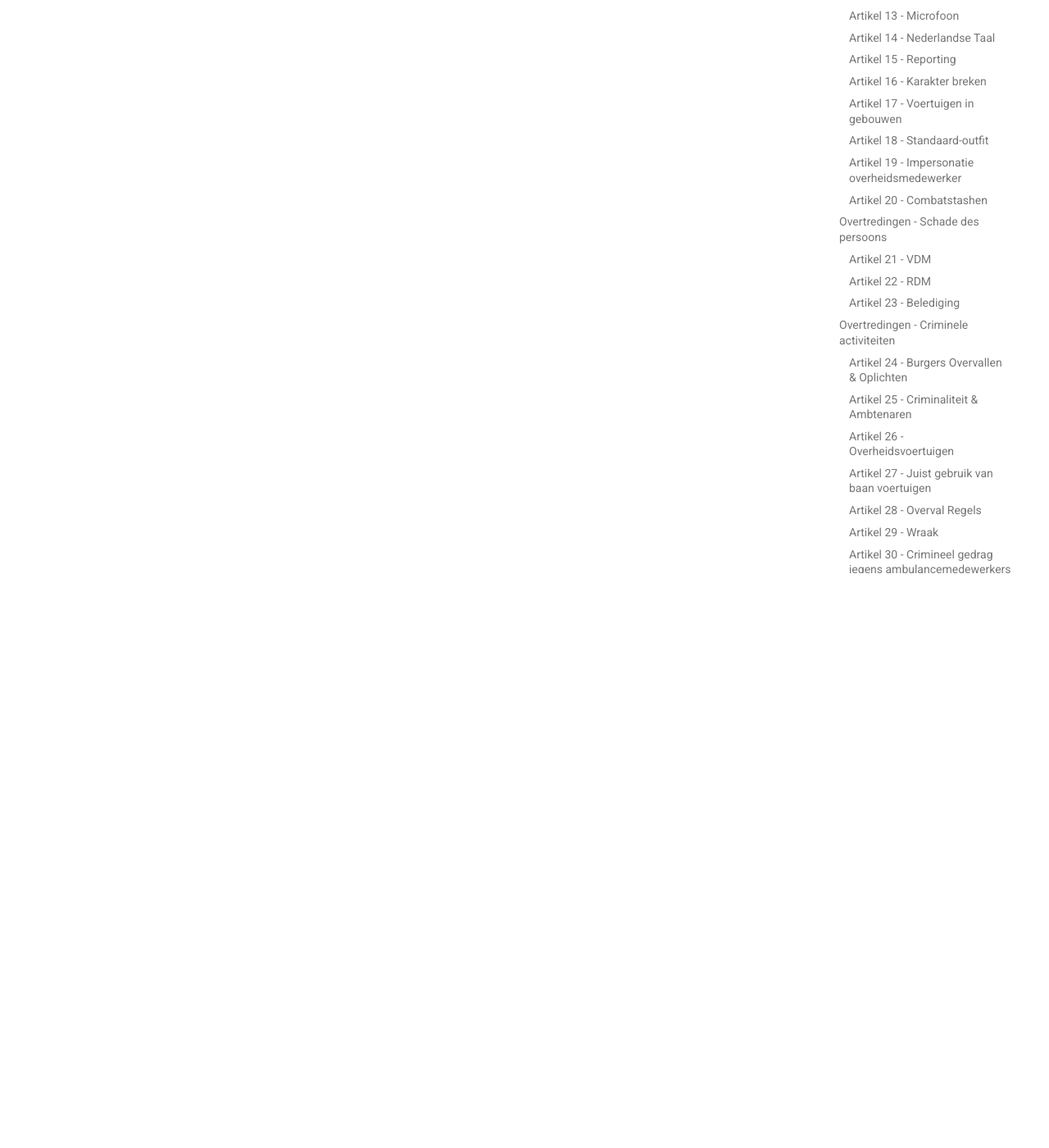
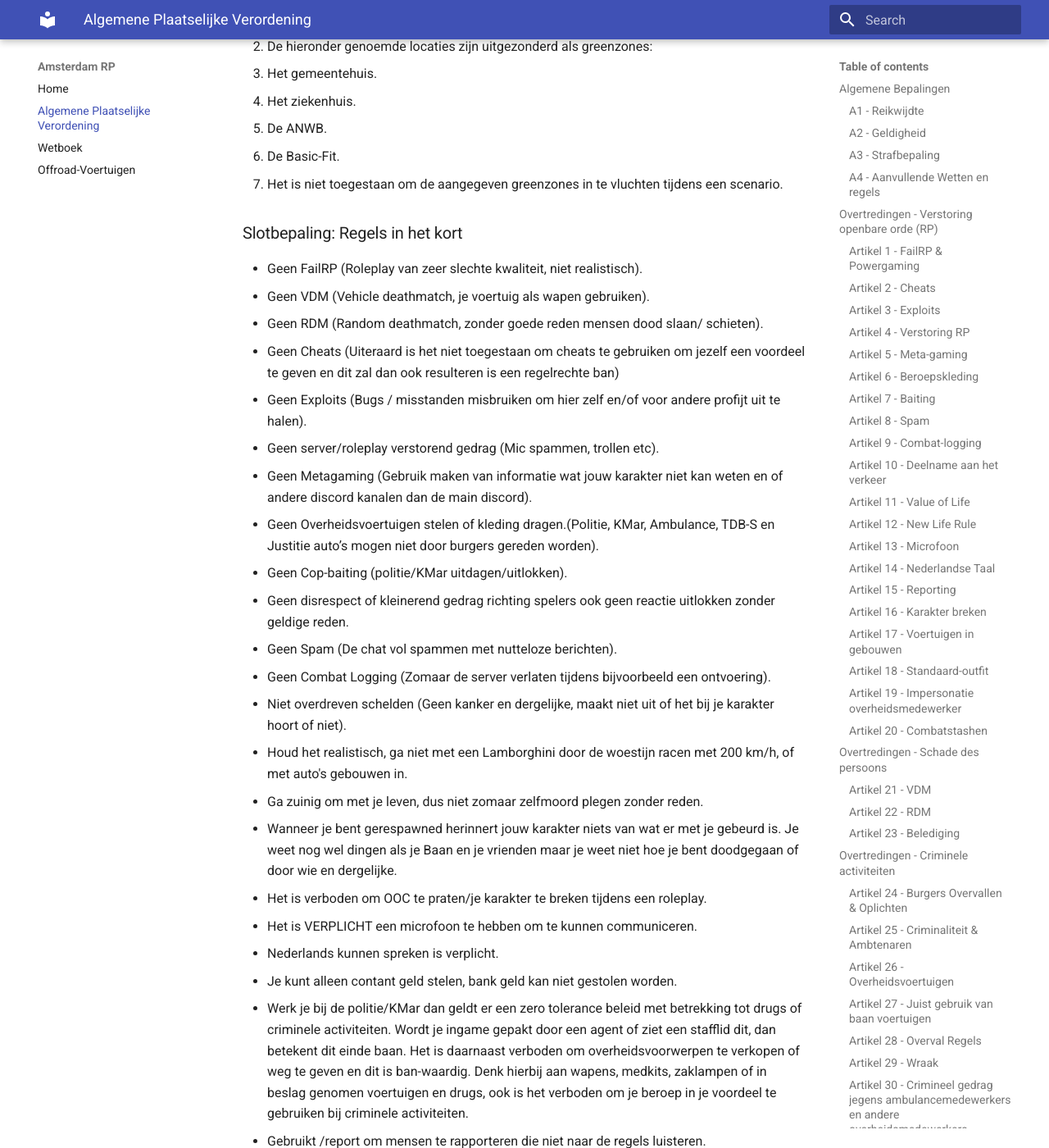
Before and after one commit to FiveMFusion/wetboek, an MkDocs documentation site: the page built from docs/apv.md, in a window 1280 px wide and 1400 px high, scrolled down 22221 px. Shown: the whole window at 82% size. Built offline with MkDocs 1.6.1 and Material for MkDocs 9.7.7, drawn with Linux system fonts in a browser that asks for light colours; some of the changed text lies outside the part shown.

Commit message:
changes apv

```diff
--- a/docs/apv.md
+++ b/docs/apv.md
@@ -35,9 +35,14 @@
 4. Bij een eerste overtreding kan er voor gekozen worden in plaats van een schriftelijke waarschuwing (Categorie 1) een mondelinge waarschuwing uit te delen. Hierbij wordt ook gecontroleerd of de persoon daadwerkelijk de regels heeft gelezen en deze begrijpt.
 5. Een mondelinge waarschuwing dient in een notitie bij deze persoon aangegeven te zijn, anders is deze niet geldig.
 6. Het omzeilen van een straf zal resulteren in een straf volgens categorie 7.
-7. Bans worden uitgedeeld op basis van de GTA licentie en ip-adres(Hashed) en geldt als zodanig voor alle gebruikers van deze kenmerken.
+7. Bans worden uitgedeeld op basis van de GTA licentie en ip-adres en geldt als zodanig voor alle gebruikers van deze kenmerken.
 8. Een warning/ban dient binnen 48 uur te worden aangevochten door de speler, anders zal er geen mogelijkheid meer zijn op herziening van deze beslissing.
 9. Bij meerdere overtredingen (tegelijkertijd) kan het zijn dat je whitelist wordt afgenomen.
+10. bij 2 warns in 1 maand een 12 uur ban
+11. bij 3 warns in 1 maand een 1 dag ban
+12. bij 4 warns in 1 maand 3 dagen ban
+13. bij 5 warns in 1 maand 1 week ban
+14. de maand wordt berekend vanaf de oudtse warn wordt er gekeken hoeveel warns je hebt
 
 ### A4 - Aanvullende Wetten en regels
 
@@ -64,13 +69,23 @@
 9. Als je gecrasht bent in een scenario  mag je niet meer verder rijden.
 10. Hij/zij die zich niet houdt aan lid 9 en 11 houdt wordt bestraft volgens de 2e categorie
 11. Het is niet toegestaan om tijdens achtervolging een voertuig uit je garage te halen, indien je uit het zicht bent is dit wel toegestaan.
-
+12. Enkele voorbeelden van lid 1 en lid 3 zijn:
+    Proberen "loopholes" te vinden in de regels en/of de regels te misbruiken voor je eigen voordeel;
+    In het water zwemmen voor een onrealistisch lange tijd;
+    In een portofoon praten terwijl je aan het zwemmen bent of onderwater bent;
+    Een agent ontvoeren om een signalering te verwijderen of om iets te bekijken in het politiesysteem (MEOS).
+    Stelen van een voertuig van een burger zonder enige geldige reden;
+    Emotes spammen of ongepaste emotes gebruiken tijdens een serieus roleplayscenario;
+    Je voertuig als gestolen melden bij de politie of koninklijke marechaussee, terwijl dit niet het geval is.
+    Het spelen op een zodanige resolutie dat er redelijkerwijs van uit kan worden gegaan dat hier voordeel uit wordt gehaald.
+    Het hebben van keybinds voor /me
+    Geen roleplay aangaan na of je niets aantrekken van een (ernstige) verwonding of (verkeers)ongeval;
 
 ### Artikel 2 - Cheats
 
 1. Hij/zij die gebruik maakt van software/hulpmiddelen (cheats) van derde partijen om profijt te krijgen in het spel zal bestraft worden volgens de 7e categorie.
 2. Enkele voorbeelden hiervan zijn, onder andere, een crossair en/of cheats.
-3. Het beheer kan na het zien van eventueel beeldmateriaal een stemmingsronde houden om te beslissen of iemand gebruikt heeft gemaakt van software/hulpmiddelen (cheats) van derde partijen, En mag op basis hiervan een straf namens de 7e categorie uitdelen.
+3. Het beheer kan na het zien van eventueel beeldmateriaal een stemmingsronde houden om te beslissen of iemand gebruikt heeft gemaakt van software/hulpmiddelen (cheats) van derde partijen, en mag op basis hiervan een straf namens de 7e categorie uitdelen.
 
 
 ### Artikel 3 - Exploits
@@ -456,15 +469,16 @@
 1. Het is niet toegestaan om een casino/juwelier of bank te overvallen zonder er enige roleplay aan te hangen, je mag dus niet enkel een overval plegen en vrije doorgang eisen, zorg dat je een reden hebt waarvoor je de overval pleegt.
 2. Bij overtreding van het feit beschreven in lid 1 wordt een straf van de 3e categorie uitgedeeld.
 3. Bij het volgend aantal politie agenten en/of KMAR in dienst (opgeteld) mag er een overval plaatsvinden:
-    * Winkel - 4
-    * Juwelier - 6
-    * Kleine Bank - 7
-    * Casino - 10
-    * Grote Bank - 12
-    * Humane Labs - 15
+* Winkel - 4
+* Juwelier - 6
+* Kleine Bank - 7
+* Casino - 10
+* Grote Bank - 8
+* Humane Labs - 10
 4. Het is niet toegestaan om een hit en run te doen, je moet mininimaal 10 minuten wachten voor dat je mag vluchten uit het pand.
 5. Hij/zij die zich niet houdt aan lid 4 wordt bestraft volgens de 1e categorie.
-
+6. het is niet toegestaan om je vrienden of mensen uit je eigen netwerk te ontvoeren om te gerbruiken als hostage voor overvallen of gijzelingen
+7. Hij/zij die zich niet houdt aan lid 6 wordt bestraft volgens de 2e categorie.
 
 ### Artikel 48 - Openstaande boetes
 
@@ -483,7 +497,15 @@
 2. Bij overtreding van het feit beschreven in lid 1 wordt een straf van de 6e categorie uitgedeeld en is het mogelijk dat de auto permanent wordt verwijderd uit jouw bezit.
 
 
-### Artikel 51 - Refunds
+### Artikel 51 - Wapen vs Wapen
+
+1. Het is niet toegestaan om een wapen te pakken wanneer er een wapen wordt gericht tegen jou. Dit houdt in dat als er een wapen in het spel is, jij jezelf niet kan
+beschermen d.m.v. zelf een wapen te trekken.
+2. Bij overtreding van het feit beschreven in lid 1 gaat het om een vuurwapen dat gericht moet staan binnen 20 meter en een slag/ steek wapen binnen 3 meter.
+3. Bij overtreding van het feit beschreven in lid 1 wordt een straf van de 2e categorie uitgedeeld.
+
+
+### Artikel 52 - Aanvragen van refunds
 
 1. Je dient de gehele scenario op clip te hebben. Mocht een stafflid een langere clip willen, dien je dit ook op te sturen. Indien dit niet gedaan wordt, is de refund afgekeurd.
 2. Het is verplicht om in je clip te laten zien welke ID's van burgers betrokken zijn bij het scenario.
@@ -493,7 +515,7 @@
 6. Indien je refund niet voldoet aan een van de bovenstaande eisen, wordt de ticket direct gesloten.
 
 
-### Artikel 52 - Pitten
+### Artikel 53 - Realistisch pitten
 
 1. Het pitten van een voertuig is toegestaan onder de 100 Km/h.
 2. Een pit dient realistisch uitgevoerd te worden, dit houdt dus in dat jij niet met een sports car een SUV van de baan af kan pitten.
@@ -525,57 +547,91 @@
 4. Hij/zij die zich niet houdt aan lid 1 2 en 3 zal bestarft worden volgens de 1e catagorie.
 
 
-### Artikel 56 - Server restarts
+### Artikel 57 Server restarts
 
 1. Het is niet toegestaan om 15 minuten voor een server restart een overval, of een gijzeling te starten.
 2. Het is niet toegestaan om 5 minuten voor een server restart een burger te overvallen / beroven van zijn goederen. Dit geldt niet wanneer de actie al ingzet is voor de 5 minuten aankondiging.
 3. Hij/zij die zich niet houdt aan lid 1 zal bestarft worden volgens de 1e catagorie.
 
 
-### Artikel 57 - Realistisch voertuiggebruik
+### Artikel 58 Realistisch voertuiggebruik
 
 1. Het is niet toegestaan om met een hypercar criminele activiteiten uit te voeren.
 2. Lid 1 komt te vervallen wanneer jij in een activiteit wordt getrokken, hierdoor mag je reageren op de situatie. Echter dien je het voertuig naderhand weg te zetten.
 3. Hij/zij die zich niet houd aan lid 1 zal bestarft worden volgens de 1e catagorie
 
 
-### Artikel 58 - KVK Vergunningen
+### Artikel 59 KVK Verguningen
 
 1. Het is verplicht om als ondernemer je in te schrijven bij de KVK.
 2. Het is niet toegestaan om zonder vergunning een bedrijf te runnen.
 3. Hij/zij die zich niet houdt aan lid 1 en 2 wordt bestraft volgende de 1e catagorie.
 
 
-### Artikel 59 - Eiland
+### Artikel 60 Eiland
 
 1. Het is toegestaan om op het gehele eiland mensen te overvallen.
 2. Het is niet toegestaan om op pluk locaties te mogen campen.
 3. Hij/zij die zich niet houdt aan lid 1 en 2 wordt bestraft volgens de 2e catagorie.
 
 
-### Artikel 60 - Off-road voertuigen
+### Artikel 61 Off-road voortuigen
 
 1. Het is niet toegestaan om met een on-road voertuig, off-road te rijden.
-2. Offroad-voertuigenlijst is aangegeven onder het kopje "Offroad-Voertuigen"
 2. Hij/zij die zich niet aan lid 1 houdt wordt bestraft volgense de 1e catagorie
+3. Enkele voertuigen zijn uitgezonderd, deze mogen wel off-road rijden. Hieronder zijn alle voertuigen benoemd welke uitgezonderd zijn:
+
+Volledig Off-Road: Mercedes G65 AMG - Dodge RAM - Ford Raptor - Jeep Gladiator - BMW X5(M) - Bronco - Jeep Rubicon - Volkswagen Amarok - Mercedes X-Klasse - Ford F450 - Ford F150 - Mercedes G63 AMG - Jeep SRT - Lamborghini Urus - Jeep Rubicon - GMC Seirra.
+
+Onverharde wegen: Brabus G900 - Range Rover SVR Mansory - Brabus G800 - Tractor - Audi E-Tron SUV - Audi SQ7 - Cadillac Escalade 2021 - Mercedes GLE 53 AMG coupe - Mercedes GLS63 AMG - Mercedes GLE63S - Audi RSQ8 - Porsche Cayenne - Mercedes GLS800.
 
 
-### Artikel 61 - Tickets
+### Artikel 62 Tickets
 
 1. Beeldmateriaal onder de 5 minuten, worden niet in behandeling genomen.
 2. Het scenario dient binnen 48 uur afgespeeld te zijn.
 3. Hij/zij die zich niet houdt aan lid 1 en 2 wordt bestraft volgens de 1e catagorie.
 
-### Artikel 62 - Safezone's
+### Artikel 63 green zones
 
-1. Het is niet toegestaan om mensen te liquideren, overvallen of te gijzelen in een Safezone.
-2. De hieronder genoemde locaties zijn uitgezonderd als Safezone:
-    * Het gemeentehuis.
-    * Het ziekenhuis.
-    * De ANWB.
-    * De Basic-Fit.
-3. Het is niet toegestaan om de aangegeven Safezone in te vluchten tijdens een scenario.
+1. Het is niet toegestaan om mensen te liquideren, overvallen of te gijzelen in een greenzones.
+2. De hieronder genoemde locaties zijn uitgezonderd als greenzones:
+* Het gemeentehuis.
+* Het ziekenhuis.
+* De ANWB.
+* De Basic-Fit.
+3. Het is niet toegestaan om de aangegeven greenzones in te vluchten tijdens een scenario.
 
-### Bron
+### Slotbepaling: Regels in het kort
 
-* https://github.com/Tedeapolis/wet-en-regelgeving/
+* Geen FailRP (Roleplay van zeer slechte kwaliteit, niet realistisch).
+* Geen VDM (Vehicle deathmatch, je voertuig als wapen gebruiken).
+* Geen RDM (Random deathmatch, zonder goede reden mensen dood slaan/ schieten).
+* Geen Cheats (Uiteraard is het niet toegestaan om cheats te gebruiken om jezelf een voordeel te geven en dit zal dan ook resulteren is een regelrechte ban)
+* Geen Exploits (Bugs / misstanden misbruiken om hier zelf en/of voor andere profijt uit te halen).
+* Geen server/roleplay verstorend gedrag (Mic spammen, trollen etc).
+* Geen Metagaming (Gebruik maken van informatie wat jouw karakter niet kan weten en of andere discord kanalen dan de main discord).
+* Geen Overheidsvoertuigen stelen of kleding dragen.(Politie, KMar, Ambulance, TDB-S en Justitie auto’s mogen niet door burgers gereden worden).
+* Geen Cop-baiting (politie/KMar uitdagen/uitlokken).
+* Geen disrespect of kleinerend gedrag richting spelers ook geen reactie uitlokken zonder geldige reden.
+* Geen Spam (De chat vol spammen met nutteloze berichten).
+* Geen Combat Logging (Zomaar de server verlaten tijdens bijvoorbeeld een ontvoering).
+* Niet overdreven schelden (Geen kanker en dergelijke, maakt niet uit of het bij je karakter hoort of niet).
+* Houd het realistisch, ga niet met een Lamborghini door de woestijn racen met 200 km/h, of met auto's gebouwen in.
+* Ga zuinig om met je leven, dus niet zomaar zelfmoord plegen zonder reden.
+* Wanneer je bent gerespawned herinnert jouw karakter niets van wat er met je gebeurd is. Je weet nog wel dingen als je Baan en je vrienden maar je weet niet hoe je bent doodgegaan of door wie en dergelijke.
+* Het is verboden om OOC te praten/je karakter te breken tijdens een roleplay.
+* Het is VERPLICHT een microfoon te hebben om te kunnen communiceren.
+* Nederlands kunnen spreken is verplicht.
+* Je kunt alleen contant geld stelen, bank geld kan niet gestolen worden.
+* Werk je bij de politie/KMar dan geldt er een zero tolerance beleid met betrekking tot drugs of criminele activiteiten. Wordt je ingame gepakt door een agent of ziet een stafflid dit, dan betekent dit einde baan. Het is daarnaast verboden om overheidsvoorwerpen te verkopen of weg te geven en dit is ban-waardig. Denk hierbij aan wapens, medkits, zaklampen of in beslag genomen voertuigen en drugs, ook is het verboden om je beroep in je voordeel te gebruiken bij criminele activiteiten.
+* Gebruikt /report om mensen te rapporteren die niet naar de regels luisteren.
+* Niet ADVERTEREN met je eigen server/discord in de server zowel als op de discord.
+* Gebruik Twitter voor in character berichten, dus juist voor Roleplay.
+* 5 minuten voor de restart/ aardbeving beginnen met daadwerkelijk rippen of andere illegale activiteiten.
+* Het is verboden voertuigen van jobs te gebruiken voor criminaliteit denk hierbij aan bijvoorbeeld een vuilnis truck.
+* Buiten game communiceren is verboden, dit mag alleen door overheidsdiensten gebruikt worden in porto kanalen of bij een vrijstelling, hierbij dienen de medewerkers wel ook ingame te praten als ze in porto praten anders word dit gezien als meta gaming.
+* Het is verboden met voertuigen gebouwen in te rijden.
+* Het is verboden om donatie voertuigen weg te geven of door te verkopen.
+* Wanneer je wordt vermoord door een rivaliserende gang mag je 24 uur niet deelnemen aan eventuele wraakacties of roleplay richting een andere gang.
+* Bron: https://github.com/Tedeapolis/wet-en-regelgeving/
```
Also changed, not shown: other parts of docs/apv.md (+12 -14 lines).
